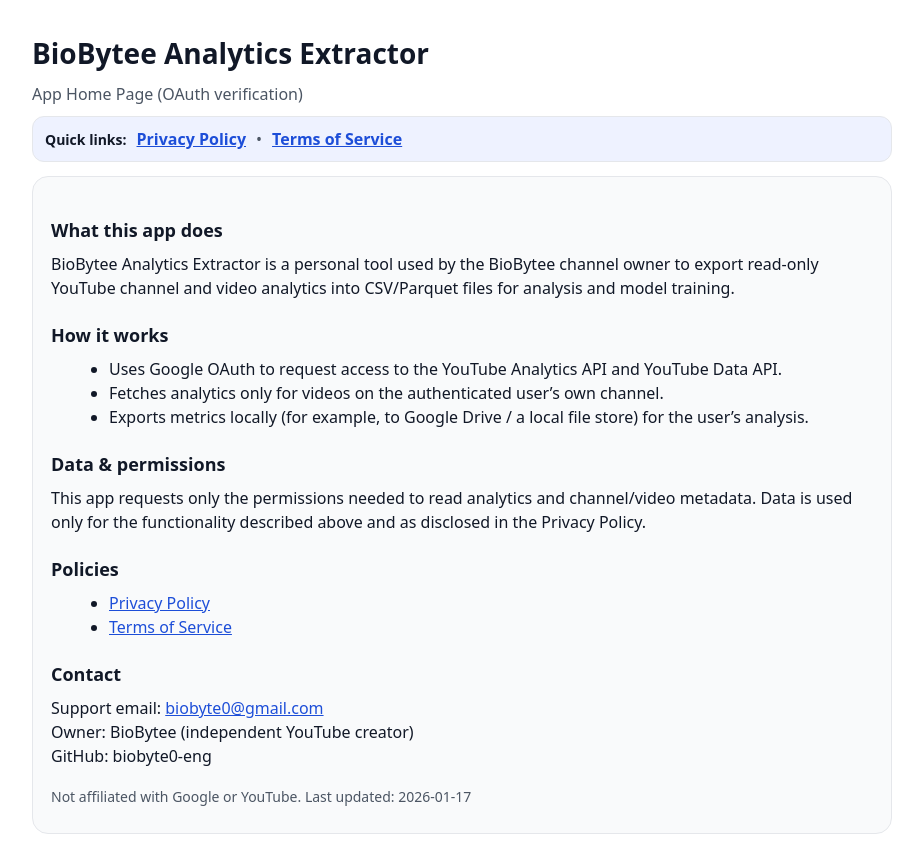
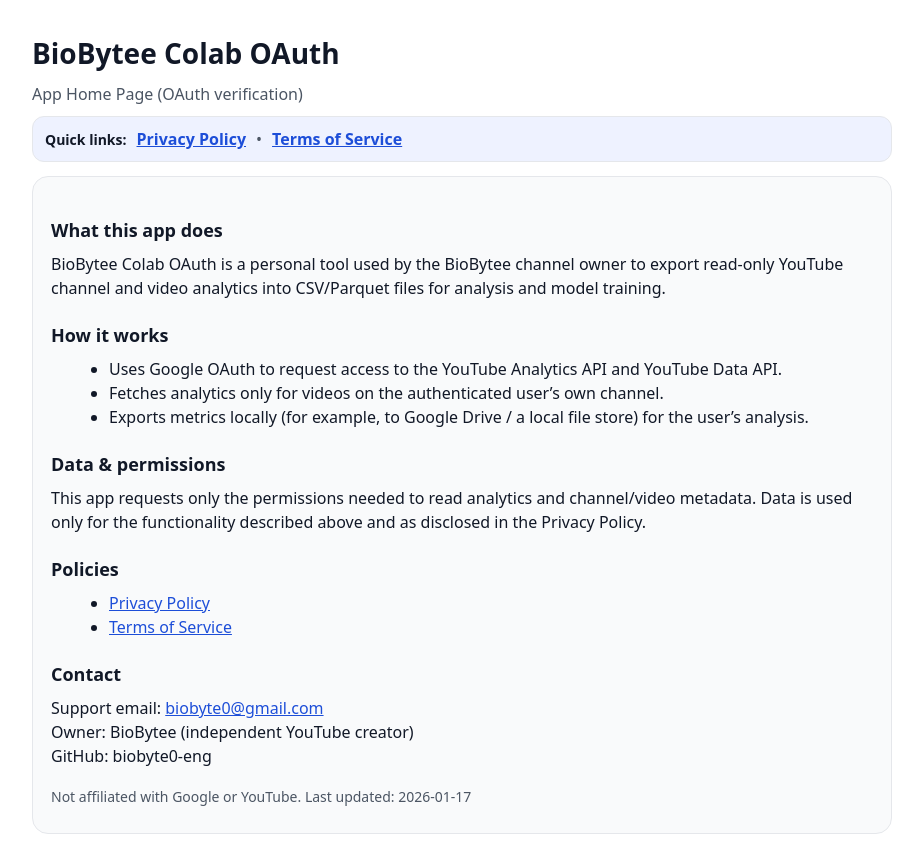
Before and after one commit to biobyte0-eng/legal-pages, a plain HTML site: page index.html in a window 1280 px wide. Shown: the whole page, without its empty margins (178-1101 px from the left). Drawn offline with Linux system fonts and the light colour scheme.

Commit message:
Rename app from BioBytee Analytics to BioBytee Colab OAuth

```diff
--- a/index.html
+++ b/index.html
@@ -4,8 +4,8 @@
 <head>
   <meta charset="utf-8" />
   <meta name="viewport" content="width=device-width,initial-scale=1" />
-  <title>BioBytee Analytics Extractor — App Home</title>
-  <meta name="description" content="App home page for OAuth verification: BioBytee Analytics Extractor (YouTube analytics export for the channel owner)." />
+  <title>BioBytee Colab OAuth — App Home</title>
+  <meta name="description" content="App home page for OAuth verification: BioBytee Colab OAuth (YouTube analytics export for the channel owner)." />
 
   <style>
     :root{
@@ -57,7 +57,7 @@
 
 <body>
   <div class="wrap">
-    <h1>BioBytee Analytics Extractor</h1>
+    <h1>BioBytee Colab OAuth</h1>
     <p class="muted">App Home Page (OAuth verification)</p>
 
     <!-- Visible policy links near the top (this is what Google’s issue is asking for) -->
@@ -71,7 +71,7 @@
     <div class="card">
       <h2>What this app does</h2>
       <p>
-        BioBytee Analytics Extractor is a personal tool used by the BioBytee channel owner to export
+        BioBytee Colab OAuth is a personal tool used by the BioBytee channel owner to export
         read-only YouTube channel and video analytics into CSV/Parquet files for analysis and model training.
       </p>
 
```
